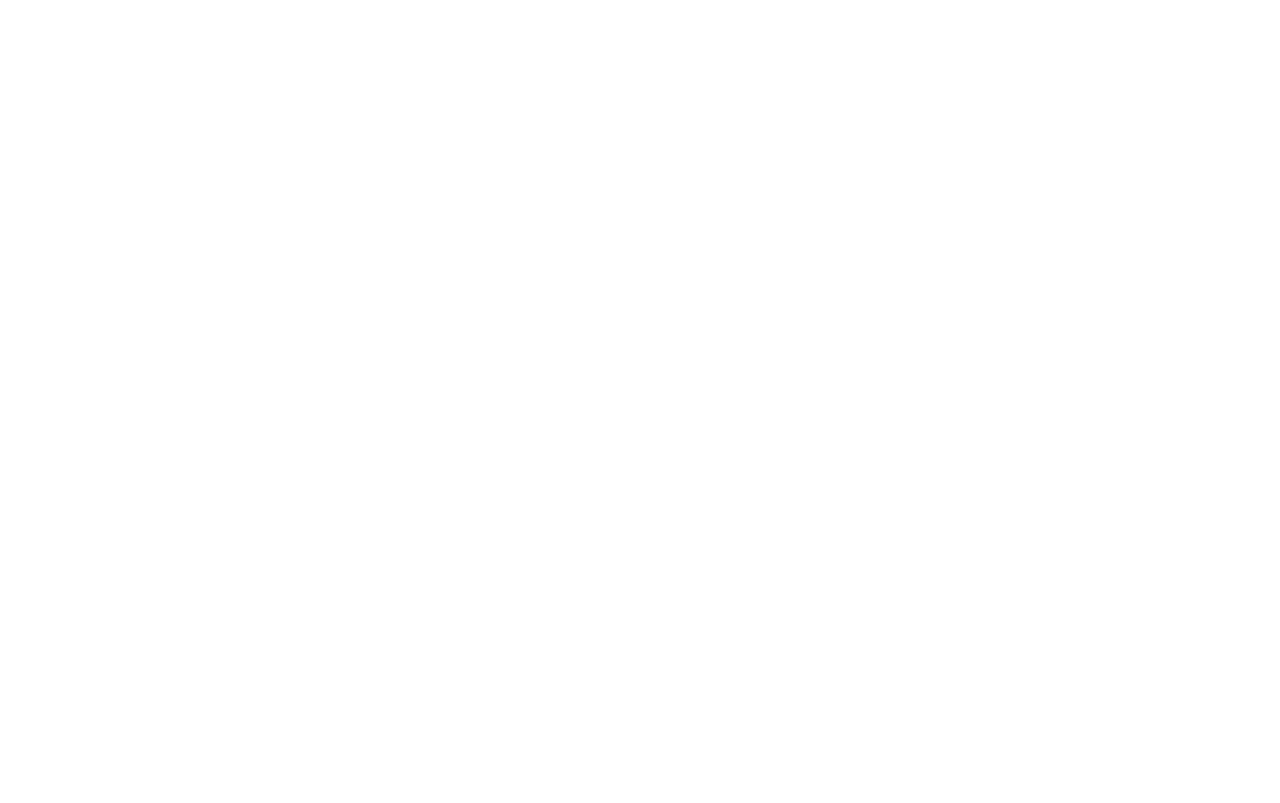
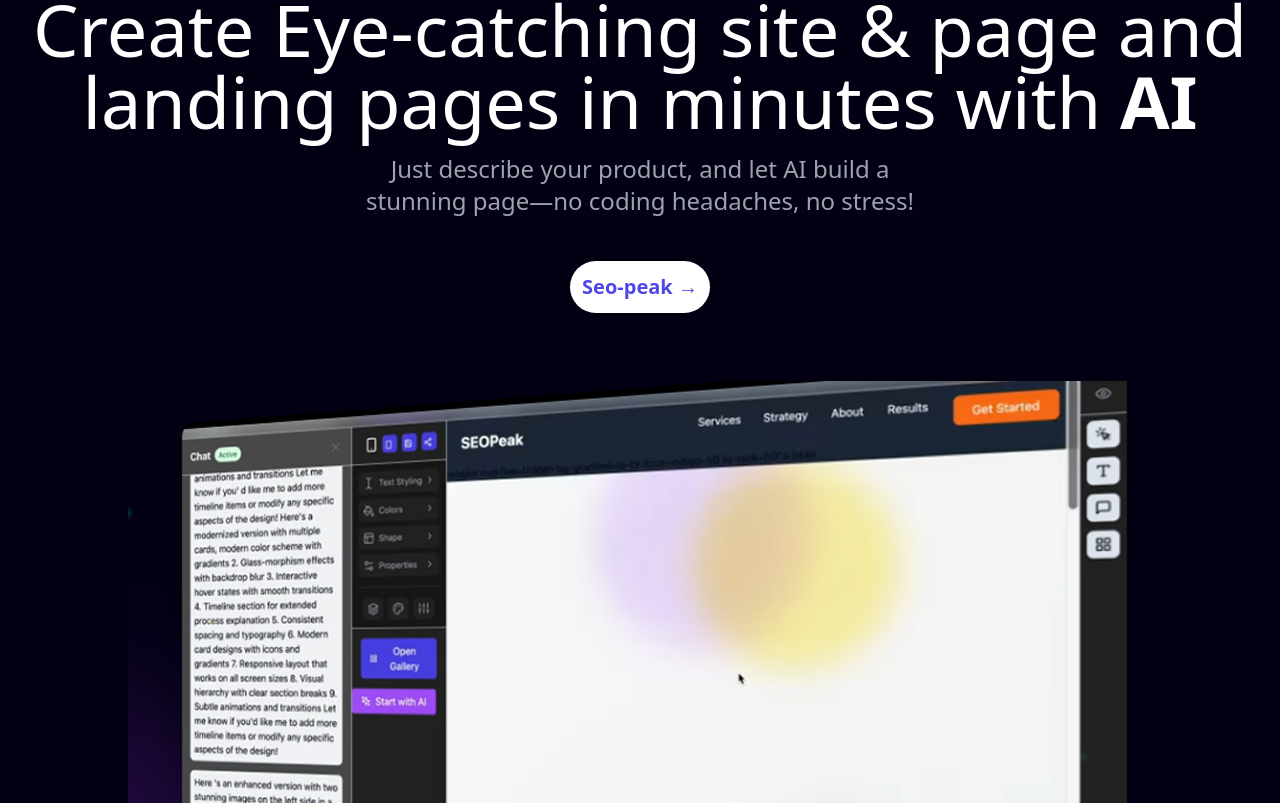
Before and after one commit to KMV531/ai-saas-landing-page, a Next.js app: page / in a window 1280 px wide. Shown: the part 977-1780 px from the top of the page. Before the commit the page ends 930 px from the top, so only its background shows below. Built offline with nearby package versions, Linux system fonts and the light colour scheme; no server answers.

Commit message:
ABout completed

```diff
--- a/src/app/page.jsx
+++ b/src/app/page.jsx
@@ -1,3 +1,4 @@
+import AboutSection from "@/sections/About";
 import Header from "@/sections/Header";
 import HeroSection from "@/sections/Hero";
 import React from "react";
@@ -8,6 +9,7 @@
       <div className="bg-[#030013]">
         <Header />
         <HeroSection />
+        <AboutSection />
       </div>
     </div>
   );
--- /dev/null
+++ b/src/sections/About.jsx
@@ -0,0 +1,35 @@
+import Image from "next/image";
+import React from "react";
+
+const AboutSection = () => {
+  return (
+    <section className="container mx-auto px-5 lg:px-0 py-10">
+      <div className="flex flex-col items-center justify-center">
+        <h1 className="text-center text-white font-extralight text-3xl md:text-5xl lg:text-7xl">
+          Create Eye-catching site & page and landing pages in minutes with{" "}
+          <span className="font-extrabold">AI</span>
+        </h1>
+        <p className="text-[#9CA3AF] max-w-[600px] mx-auto text-center text-lg md:text-xl lg:text-2xl py-4">
+          Just describe your product, and let AI build a stunning page—no coding
+          headaches, no stress!
+        </p>
+        <div className="py-7">
+          <button className="rounded-full font-semibold bg-white text-[#4F46E5] text-sm md:text-lg lg:text-xl p-3 cursor-pointer">
+            Seo-peak →
+          </button>
+        </div>
+      </div>
+      <div className="py-10">
+        <Image
+          src={"/assets/hero_image.png"}
+          alt="about SAAS image"
+          width={1024}
+          height={604}
+          className="mx-auto"
+        />
+      </div>
+    </section>
+  );
+};
+
+export default AboutSection;
```
